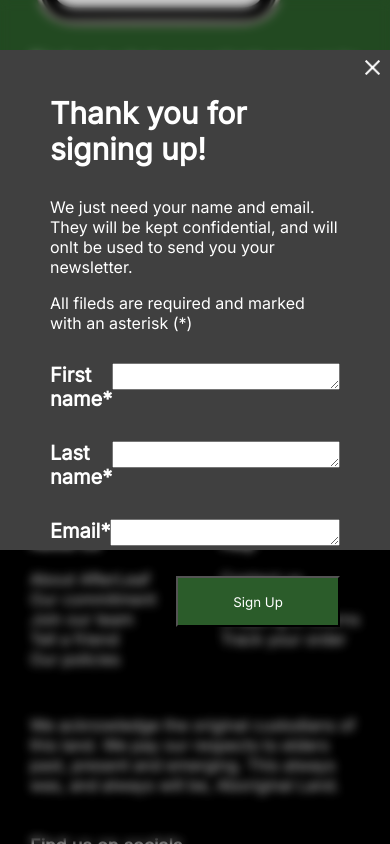
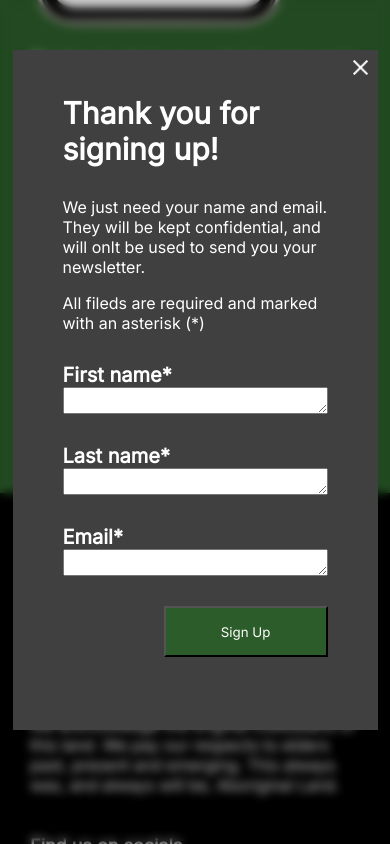
Before and after one commit to FaneTree/project3-AfterLeaf, a React (Create React App) app: page / in a window 390 px wide. Both pictures are taken after a click on the button "Sign up". Shown: the part 2399-3243 px from the top of the page. Built offline with nearby package versions, Linux system fonts and the light colour scheme.

Commit message:
fix all pop-up

```diff
--- a/src/App.scss
+++ b/src/App.scss
@@ -236,5 +236,3 @@ $button-color: black;
         font-size: 18px;
     }
 }
-
-@media (min-width: 320px) {}
--- a/src/components/popup/Confirmation.scss
+++ b/src/components/popup/Confirmation.scss
@@ -54,3 +54,12 @@
 
     }
 }
+
+@media (max-width: 800px) {
+    .popup-con {
+        .popup-inner-con {
+            max-width: 365px;
+            max-height: 680px;
+        }
+    }
+}
--- a/src/components/popup/Popup.scss
+++ b/src/components/popup/Popup.scss
@@ -81,3 +81,23 @@
 
     }
 }
+
+@media (max-width: 800px) {
+    .popup {
+        .popup-inner {
+            max-width: 365px;
+            max-height: 680px;
+            div {
+                form {
+                    grid-template-columns: 1fr;
+                    label {
+                        grid-template-columns: 1fr;
+                        span {
+                            grid-column: 1/2;
+                        }
+                    }
+                }
+            }
+        }
+    }
+}
```
